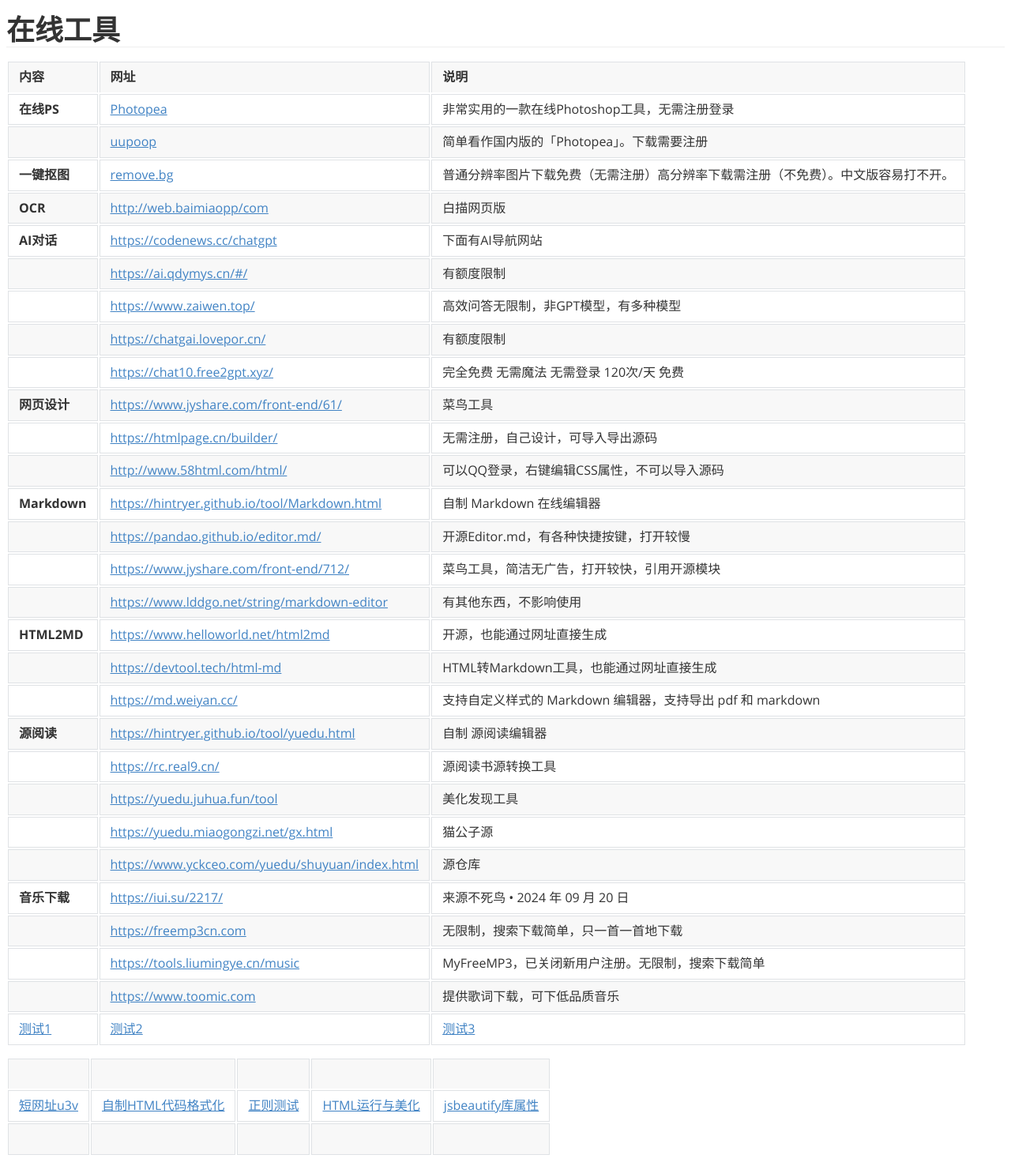
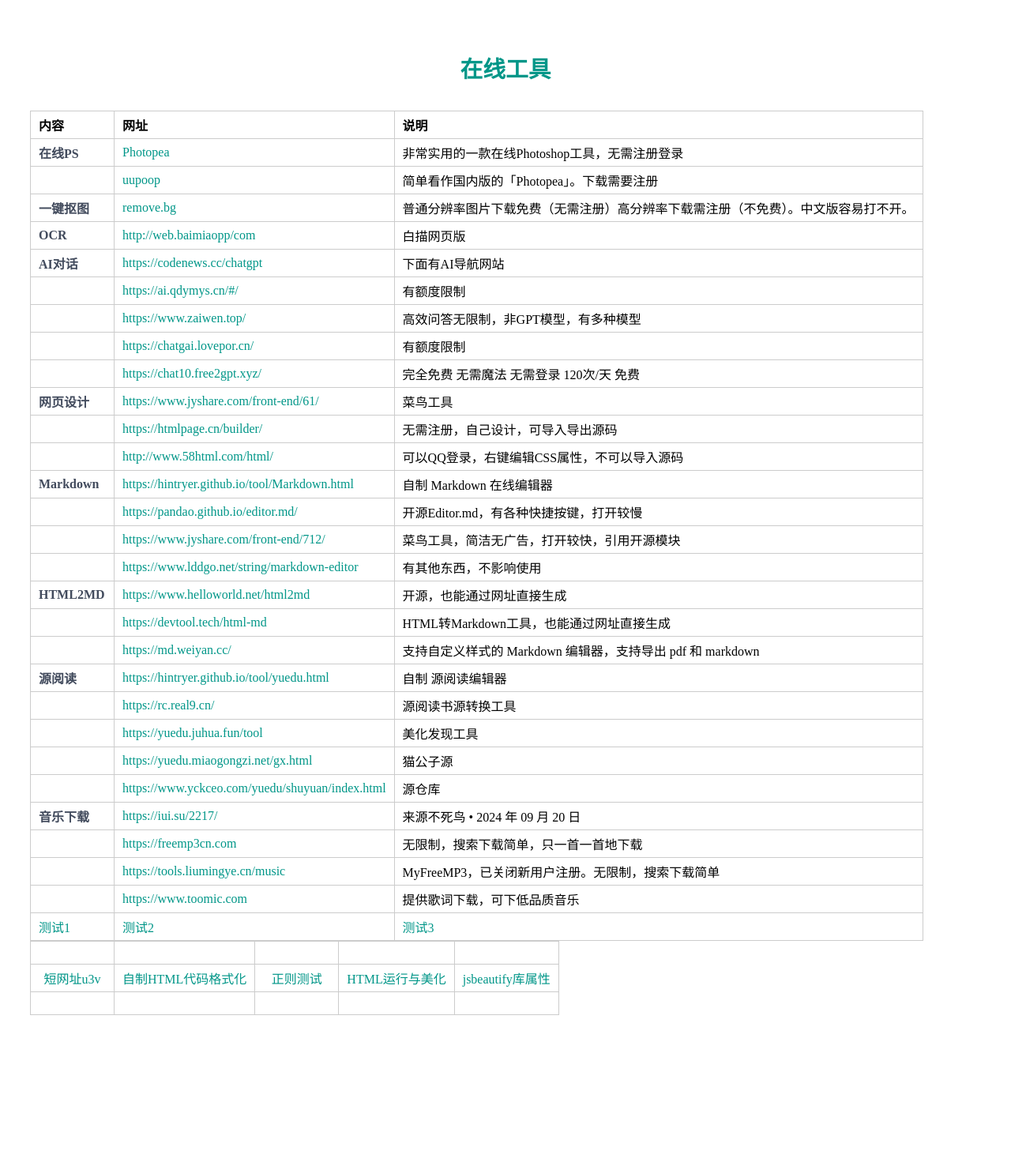
Before and after one commit to hincom/hincom.github.io, a Jekyll site: the page built from index2.md, in a window 1280 px wide. Shown: the whole page at 79% size. Built offline with Jekyll 4.4.1, drawn with Linux system fonts in a browser that asks for light colours; after the commit the page ends 1323 px from its top, so only the background shows below that.

Commit message:
Update custom_layout.html

```diff
--- a/_layouts/custom_layout.html
+++ b/_layouts/custom_layout.html
@@ -5,7 +5,7 @@
   <head>
     <base target="_blank">
   </head>
-  <link rel="stylesheet" type="text/css" href="/style/github.css">
+  <link rel="stylesheet" type="text/css" href="/style/weilan.css">
   <!--Copy code-延迟执行，直到整个页面都加载完成 -->
    <link rel="stylesheet" type="text/css"  href="/style/copy.css"/>
    <script defer src="/style/copy.js"></script>
```
